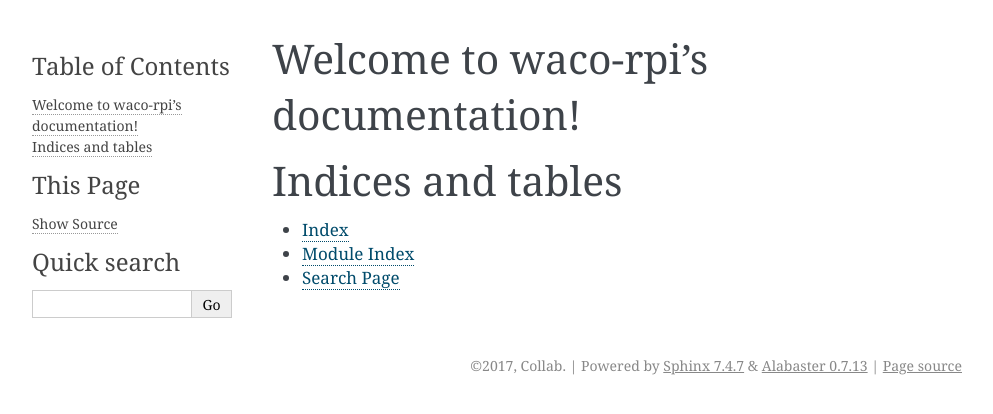
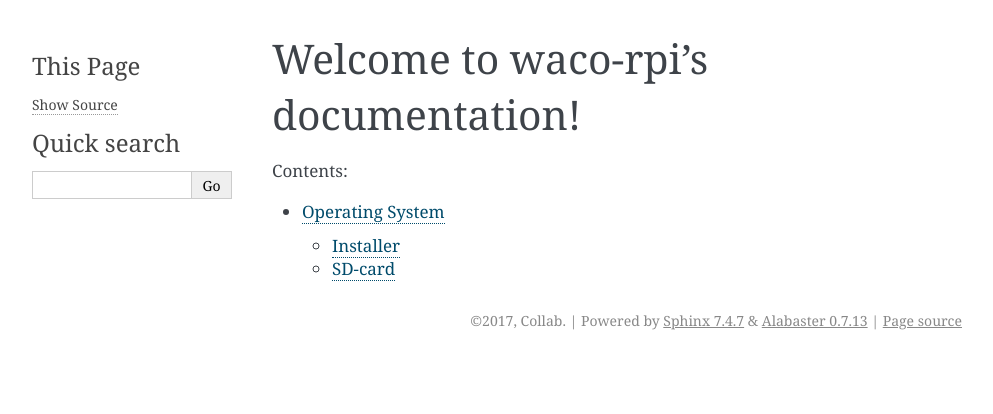
Before and after one commit to thijstriemstra/waco-rpi, a Sphinx documentation site: the page built from doc/index.rst, in a window 1280 px wide. Shown: the top 414 px of the page, without its empty margins (148-1141 px from the left). Built offline with Sphinx 7.4.7, drawn with Linux system fonts in a browser that asks for light colours.

Commit message:
add OS doc

```diff
--- a/doc/index.rst
+++ b/doc/index.rst
@@ -1,8 +1,3 @@
-.. waco-rpi documentation master file, created by
-   sphinx-quickstart on Mon May  1 20:33:07 2017.
-   You can adapt this file completely to your liking, but it should at least
-   contain the root `toctree` directive.
-
 Welcome to waco-rpi's documentation!
 ====================================
 
@@ -10,11 +5,4 @@ Welcome to waco-rpi's documentation!
    :maxdepth: 2
    :caption: Contents:
 
-
-
-Indices and tables
-==================
-
-* :ref:`genindex`
-* :ref:`modindex`
-* :ref:`search`
+   os.rst
```
Also changed, not shown: doc/os.rst (added, +67 -0 lines), README.md (line endings or trailing spaces).
